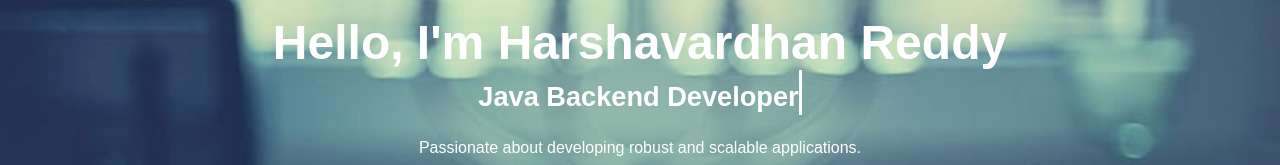
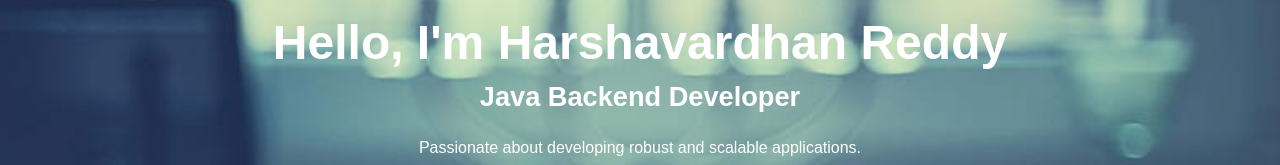
Before and after one commit to Harshavardhan0727/my-portfolio, a React (Create React App) app: page / in a window 1280 px wide. Shown: the part 196-361 px from the top of the page. Built offline with nearby package versions, Linux system fonts and the light colour scheme.

Commit message:
Main page changes

```diff
--- a/src/components/Hero.css
+++ b/src/components/Hero.css
@@ -37,7 +37,6 @@ h2 {
     margin: 10px 0;
     overflow: hidden;
     white-space: wrap;
-    border-right: 3px solid white;
     display: inline-block;
     animation: blink 2.5s step-end infinite;
 }
```
